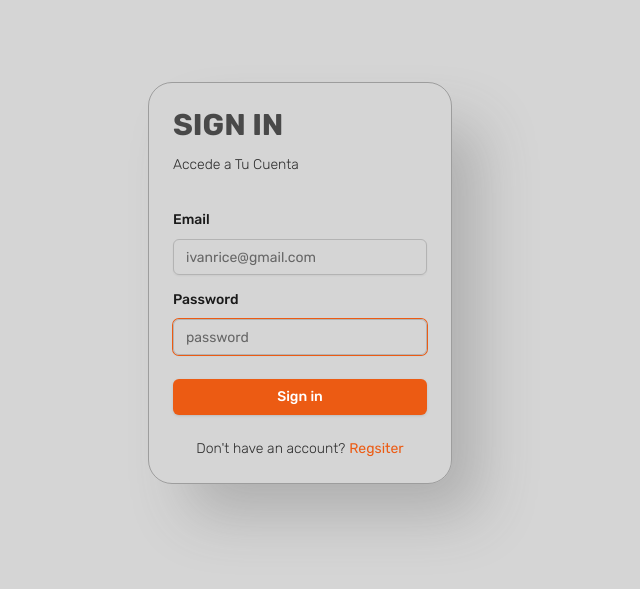
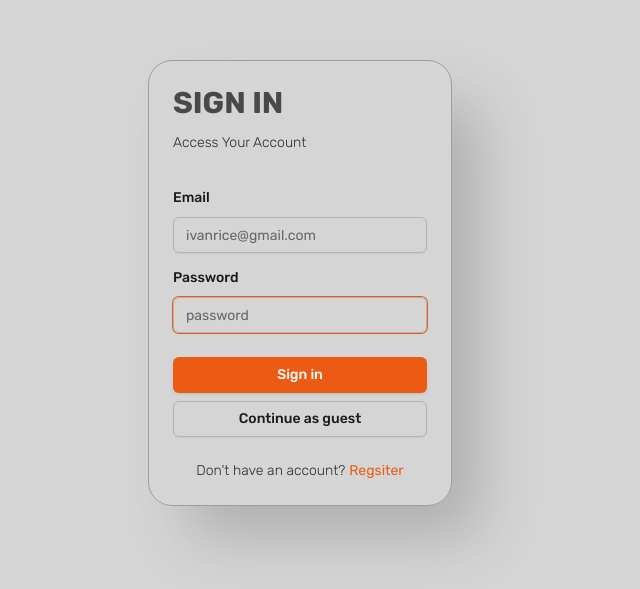
Before and after one commit to Ivanricee/weeklytodo, a React (Vite) app: page / in a window 1280 px wide. Shown: the part 117-706 px from the top of the page, without its empty margins (340-980 px from the left). Built offline with nearby package versions, Linux system fonts and the light colour scheme; no server answers.

Commit message:
refactor: modify form description, add Continues as guesst button and add focus input

```diff
--- a/src/components/SignInForm.tsx
+++ b/src/components/SignInForm.tsx
@@ -1,7 +1,6 @@
 import { Button } from '@/ui/button'
 import { Card, CardContent, CardFooter, CardHeader } from '@/ui/card'
 
-import useAuth from '@/hook/useAuth'
 import { Navigate } from 'react-router-dom'
 import { useForm } from 'react-hook-form'
 import { z } from 'zod'
@@ -9,8 +8,10 @@ import { formSchema } from '@/schemas/signin-form-schema'
 import { zodResolver } from '@hookform/resolvers/zod'
 import { Form } from '@/ui/form'
 import CustomFormField from '@/components/CustomFormField'
+import { useAuthContext } from '@/context/AuthContext'
+
 export default function SignInForm() {
-  const { user, signIn, authState } = useAuth()
+  const { user, signIn, authState, logAsGuest } = useAuthContext()
   const form = useForm<z.infer<typeof formSchema>>({
     resolver: zodResolver(formSchema),
     defaultValues: {
@@ -24,8 +25,11 @@ export default function SignInForm() {
 
   return (
     <Card className="bg-transparent border-none shadow-none">
-      <CardHeader className="pt-1 pb-8 text-sm font-light text-foreground/90">
-        Accede a Tu Cuenta
+      <CardHeader
+        key="registerheader"
+        className="pt-1 pb-8 text-sm font-light text-foreground/90 animate-in fade-in-0"
+      >
+        Access Your Account
       </CardHeader>
 
       <CardContent className="flex items-center justify-center w-full h-full">
@@ -37,6 +41,7 @@ export default function SignInForm() {
               name="email"
               type="email"
               placeholder="ivanrice@gmail.com"
+              inputFocus
             />
             <CustomFormField
               control={form.control}
@@ -45,10 +50,13 @@ export default function SignInForm() {
               type="password"
               placeholder="password"
             />
-            <div className="text-sm text-red-400">{error && <p>{error}</p>}</div>
-            <CardFooter className="flex justify-center p-0">
+            <div className="text-sm text-red-600">{error && <p>{error}</p>}</div>
+            <CardFooter className="flex flex-col justify-center p-0 gap-2">
               <Button disabled={isLoading} className="w-full">
                 Sign in
+              </Button>
+              <Button variant="outline" className="w-full" type="button" onClick={logAsGuest}>
+                Continue as guest
               </Button>
             </CardFooter>
           </form>
```
